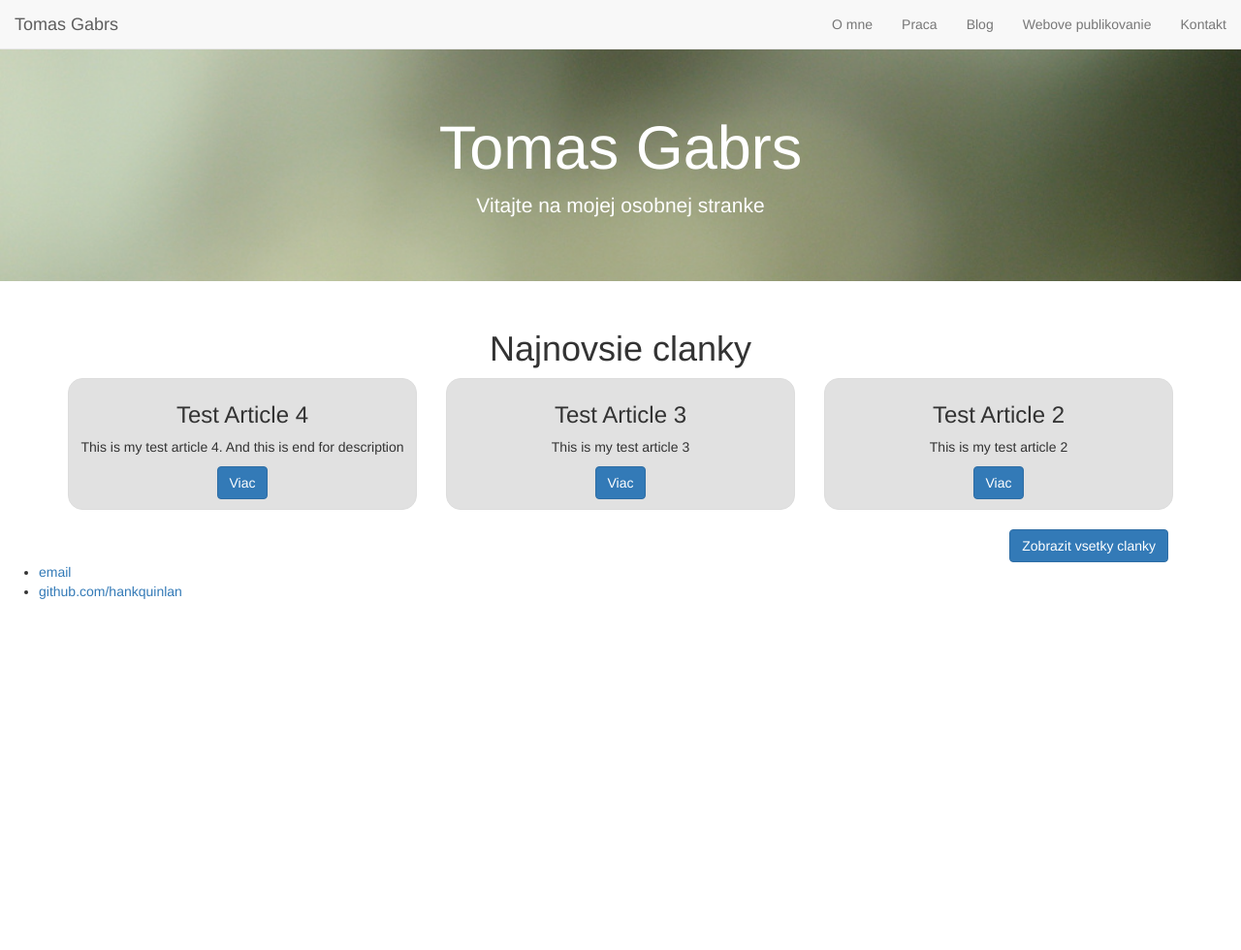
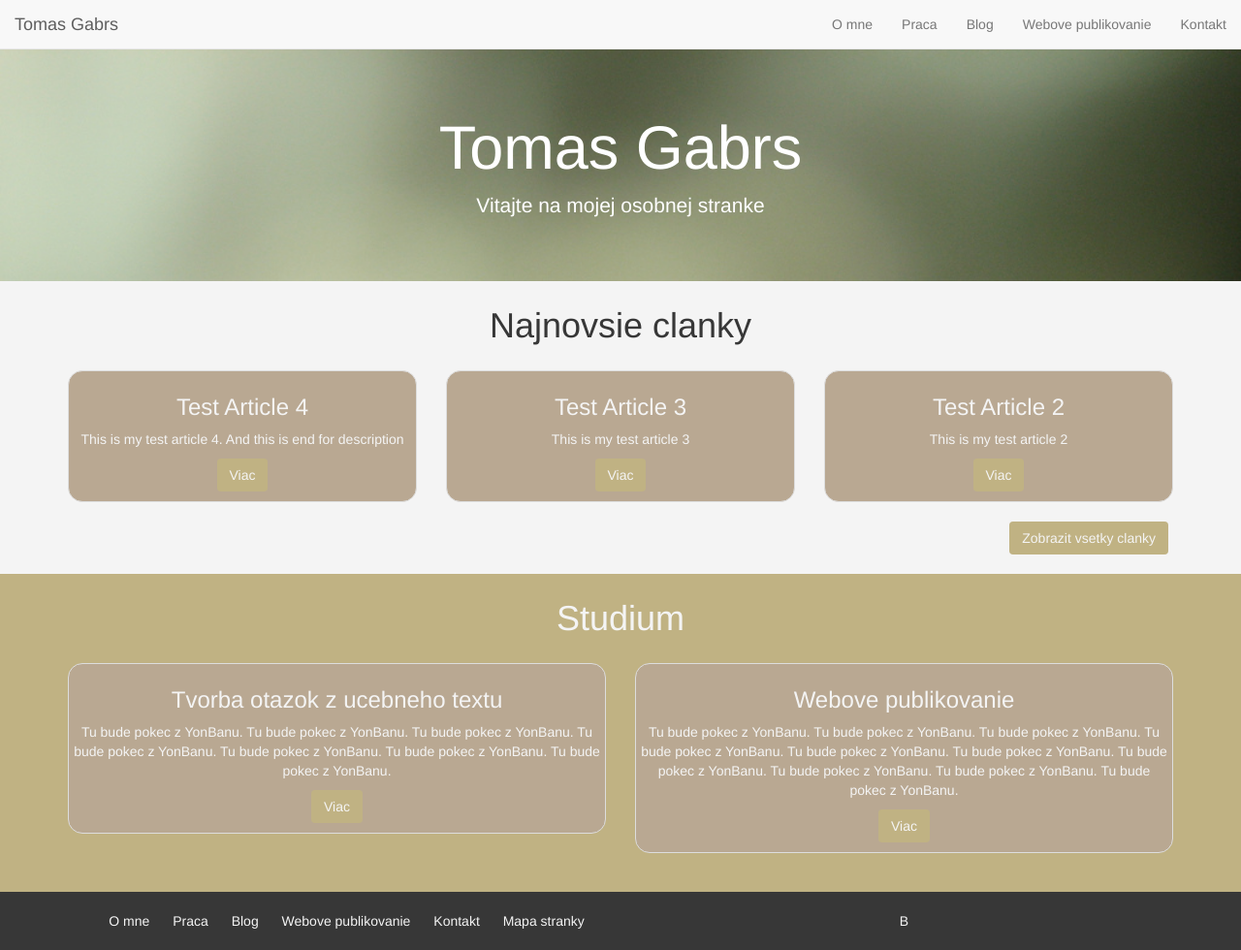
Before and after one commit to xgabrst/xgabrst.github.io, a Jekyll site: the page built from index.html, in a window 1280 px wide and 980 px high. Shown: the whole window at 97% size. Built offline with Jekyll 4.4.1, drawn with Linux system fonts in a browser that asks for light colours.

Commit message:
Added footer, basic and intro layouts, wpub page, blog layout

```diff
--- a/_layouts/default.html
+++ b/_layouts/default.html
@@ -49,12 +49,23 @@
 		<!-- CONTENT END -->
 
 		<!-- FOOTER START -->
-		<footer>
-    		<ul>
-        		<li><a href="mailto:hankquinlanhub@gmail.com">email</a></li>
-        		<li><a href="https://github.com/hankquinlan">github.com/hankquinlan</a></li>
-			</ul>
-		</footer>
+		<div class="container-fluid black-bg paper-text">
+			<div class="container">
+				<div class="row footer">
+					<div class="col-md-6 text-center">
+						<a href="/omne" class="footer-link">O mne</a>
+						<a href="/praca" class="footer-link">Praca</a>
+						<a href="/blog" class="footer-link">Blog</a>
+						<a href="/webovepublikovanie" class="footer-link">Webove publikovanie</a>
+						<a href="/kontakt" class="footer-link">Kontakt</a>
+						<a href="#" class="footer-link">Mapa stranky</a>
+					</div>
+					<div class="col-md-6 text-center">
+						B
+					</div>
+				</div>
+			</div>
+		</div>
 		<!-- FOOTER END -->
 	</body>
 </html>
--- /dev/null
+++ b/_layouts/intro.html
@@ -0,0 +1,9 @@
+---
+layout: default
+---
+<div id="header-image" class="jumbotron text-center">
+    <h1>{{ site.name }}</h1>
+    <p>Vitajte na mojej osobnej stranke</p>
+</div>
+
+{{ content }}
--- a/css/main.css
+++ b/css/main.css
@@ -9,19 +9,98 @@
     color: white;
 }
 
-.thumbnail {
-    padding-bottom: 10px;
-    background-color: #e1e1e1;
-}
-
-.thumbnail:hover {
-    background-color: #efefef;
+.jumbotron {
+    margin-bottom: 0px;
 }
 
 .post-card {
     border-radius: 15px;
+    padding-bottom: 10px;
+}
+
+.post-card:hover {
+    background-color: #c3b5a2;
 }
 
 #all-article {
     margin-right: 20px;
 }
+
+.gold-bg {
+    background-color: #c0b283;
+}
+
+.gold-text {
+    color: #c0b283;
+}
+
+.gold-btn {
+    background-color: #c0b283;
+    color: #f4f4f4;
+}
+
+.gold-btn:hover {
+    background-color: #b0a273;
+    color: #f4f4f4;
+}
+
+.silk-bg {
+    background-color: #b9a892;
+}
+
+.silk-text {
+    color: #b9a892;
+}
+
+.paper-bg {
+    background-color: #f4f4f4;
+}
+
+.paper-text {
+    color: #f4f4f4;
+}
+
+.black-bg {
+    background-color: #373737;
+}
+
+.black-text {
+    color: #373737;
+}
+
+.transparent-bg {
+    background-color: transparent;
+}
+
+.footer {
+    padding-top: 20px;
+    padding-bottom: 20px;
+}
+
+.footer-link {
+    padding-left: 20px;
+    color: #f4f4f4;
+}
+
+.footer-link:hover {
+    color: #f4f4f4;
+}
+
+.blog-item {
+    padding-left: 20px;
+    padding-right: 20px;
+}
+
+.section {
+    padding-top: 20px;
+    padding-bottom: 20px;
+}
+
+.section-header {
+    font-size: 36px;
+    padding-bottom: 20px;
+}
+
+.small-header {
+    margin-top: 0px;
+}
--- a/index.html
+++ b/index.html
@@ -1,26 +1,47 @@
 ---
-layout: default
+layout: intro
 title: Uvod
 ---
-<div id="header-image" class="jumbotron text-center">
-	<h1>{{ site.name }}</h1>
-	<p>Vitajte na mojej osobnej stranke</p>
+<div class="container-fluid section paper-bg">
+	<div class="container">
+		<div class="row section-header text-center black-text">
+			Najnovsie clanky
+		</div>
+		<div class="row">
+			{% for post in site.posts limit:3 %}
+				<div class="col-md-4">
+					<div class="thumbnail silk-bg paper-text post-card text-center">
+						<h3>{{ post.title }}</h3>
+						<p>{{ post.excerpt }}</p>
+						<a href="{{ post.url }}" type="button" class="btn gold-btn">Viac</a>
+					</div>
+				</div>
+			{% endfor %}
+			<a href="/blog" id="all-article" type="button" class="btn gold-btn pull-right">Zobrazit vsetky clanky</a>
+		</div>
+	</div>
 </div>
 
-<div class="container">
-	<div class="row text-center">
-		<h1>Najnovsie clanky</h1>
-	</div>
-	<div class="row text-center">
-		{% for post in site.posts limit:3 %}
-		<div class="col-sm-4">
-			<div class="thumbnail post-card">
-				<h3>{{ post.title }}</h3>
-				<p>{{ post.excerpt }}</p>
-				<a href="{{ post.url }}" type="button" class="btn btn-primary">Viac</a>
+<div class="container-fluid section gold-bg">
+	<div class="container">
+		<div class="row section-header text-center paper-text">
+			Studium
+		</div>
+		<div class="row">
+			<div class="col-md-6">
+				<div class="thumbnail silk-bg paper-text post-card text-center">
+					<h3>Tvorba otazok z ucebneho textu</h3>
+					<p>Tu bude pokec z YonBanu. Tu bude pokec z YonBanu. Tu bude pokec z YonBanu. Tu bude pokec z YonBanu. Tu bude pokec z YonBanu. Tu bude pokec z YonBanu. Tu bude pokec z YonBanu. </p>
+					<a href="/praca" type="button" class="btn gold-btn">Viac</a>
+				</div>
+			</div>
+			<div class="col-md-6">
+				<div class="thumbnail silk-bg paper-text post-card text-center">
+					<h3>Webove publikovanie</h3>
+					<p>Tu bude pokec z YonBanu. Tu bude pokec z YonBanu. Tu bude pokec z YonBanu. Tu bude pokec z YonBanu. Tu bude pokec z YonBanu. Tu bude pokec z YonBanu. Tu bude pokec z YonBanu. Tu bude pokec z YonBanu. Tu bude pokec z YonBanu. Tu bude pokec z YonBanu. </p>
+					<a href="/webovepublikovanie" type="button" class="btn gold-btn">Viac</a>
+				</div>
 			</div>
 		</div>
-		{% endfor %}
-		<a href="/blog" id="all-article" type="button" class="btn btn-primary pull-right">Zobrazit vsetky clanky</a>
 	</div>
 </div>
```
Also changed, not shown: _layouts/basic.html (added, +11 -0 lines), blog/index.html (+13 -7 lines), webovepublikovanie/index.html (+40 -3 lines), images/bootstraplogo.png (added), images/githublogo.png (added), images/jekylllogo.png (added), images/markdownlogo.png (added).
